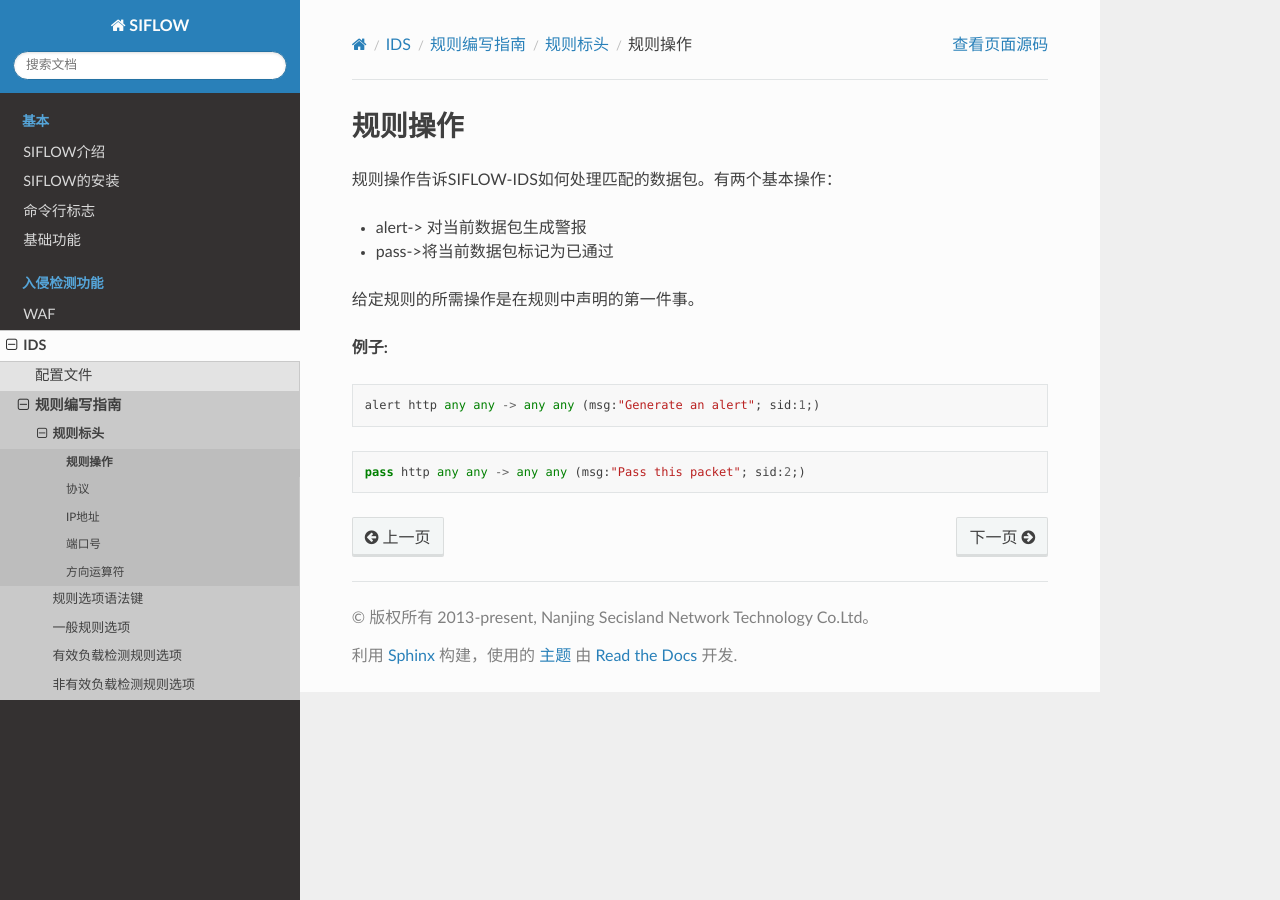
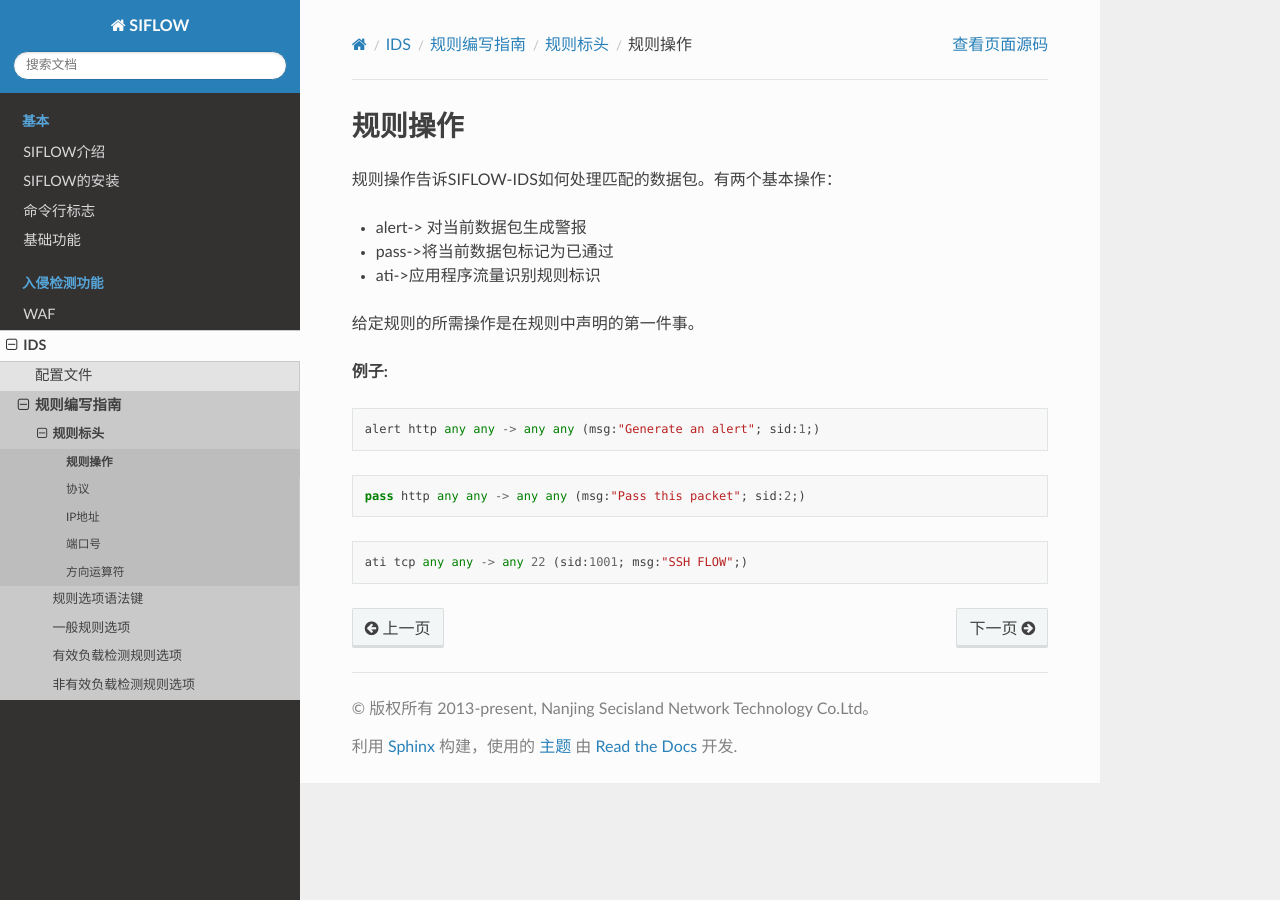
Before and after one commit to Neon-C23/SIFLOW-DOC, a Sphinx documentation site: the page built from source/ids/rule_syntax/rule_header/actions.rst, in a window 1280 px wide. Built offline with Sphinx 7.4.7 and the Read the Docs theme 2.0.0, drawn with Linux system fonts in a browser that asks for light colours.

Commit message:
Update actions.rst

```diff
--- a/source/ids/rule_syntax/rule_header/actions.rst
+++ b/source/ids/rule_syntax/rule_header/actions.rst
@@ -5,6 +5,7 @@
 
 * alert-> 对当前数据包生成警报
 * pass->将当前数据包标记为已通过
+* ati->应用程序流量识别规则标识
 
 给定规则的所需操作是在规则中声明的第一件事。
 
@@ -17,3 +18,7 @@
 .. code::
 
  pass http any any -> any any (msg:"Pass this packet"; sid:2;)
+
+.. code::
+
+ ati tcp any any -> any 22 (sid:1001; msg:"SSH FLOW";)
```
